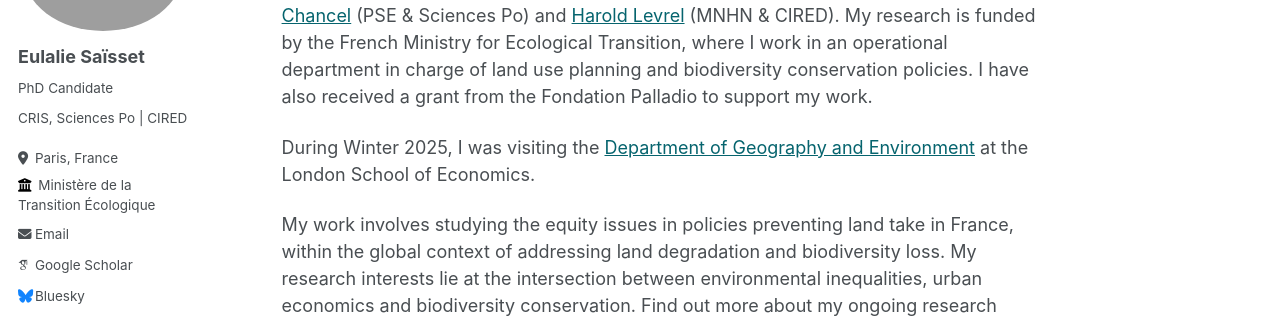
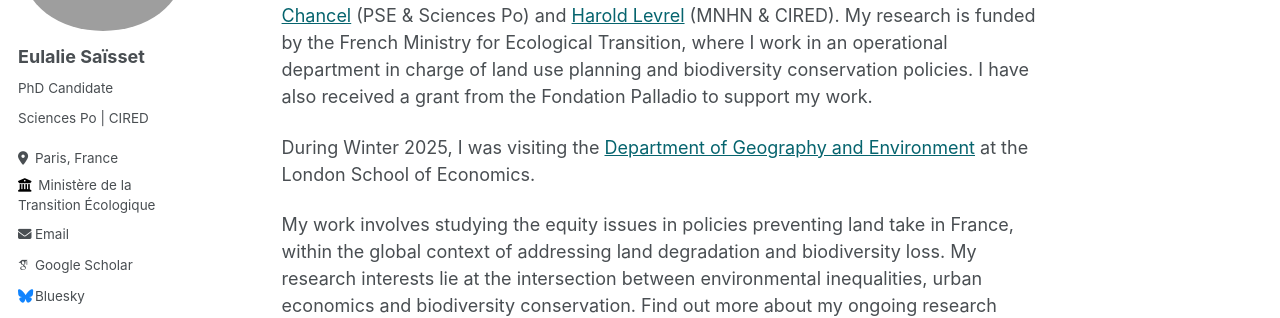
Before and after one commit to eulaliesaisset/eulaliesaisset.github.io, a Jekyll site: the page built from _pages/about.md, in a window 1280 px wide. Shown: the part 200-518 px from the top of the page. Built offline with Jekyll 4.4.1, drawn with Linux system fonts in a browser that asks for light colours; some web fonts are replaced.

Commit message:
Update _config.yml without CRIS

```diff
--- a/_config.yml
+++ b/_config.yml
@@ -25,7 +25,7 @@ author:
   avatar           : "profile.JPG"
   name             : "Eulalie Saïsset"
   pronouns         : "PhD Candidate"
-  bio              : "CRIS, Sciences Po | CIRED"
+  bio              : "Sciences Po | CIRED"
   location         : "Paris, France"
   employer         : "Ministère de la<br>Transition Écologique"
   uri              : # URL
```
